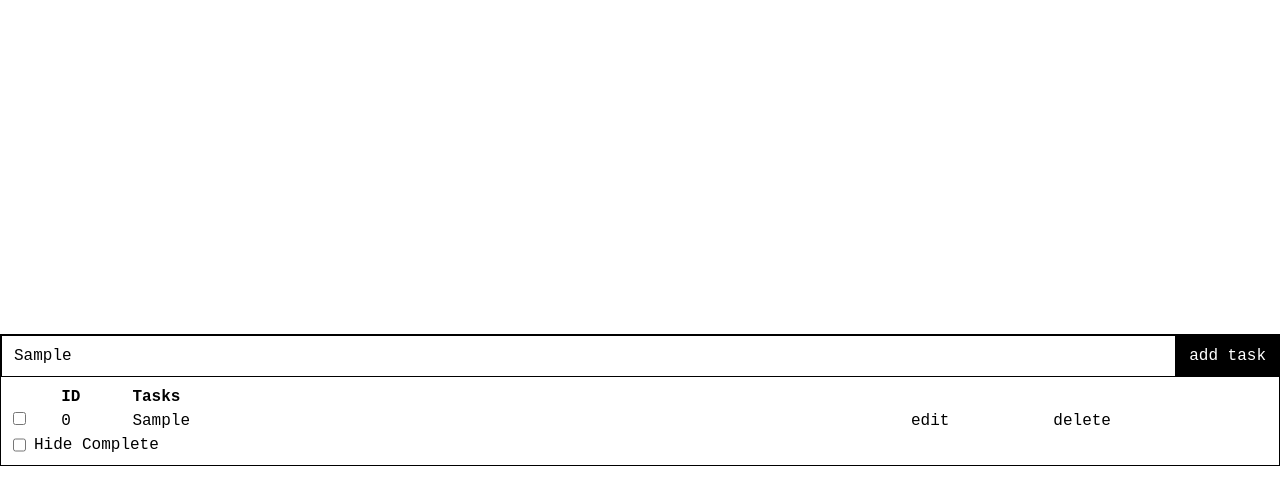
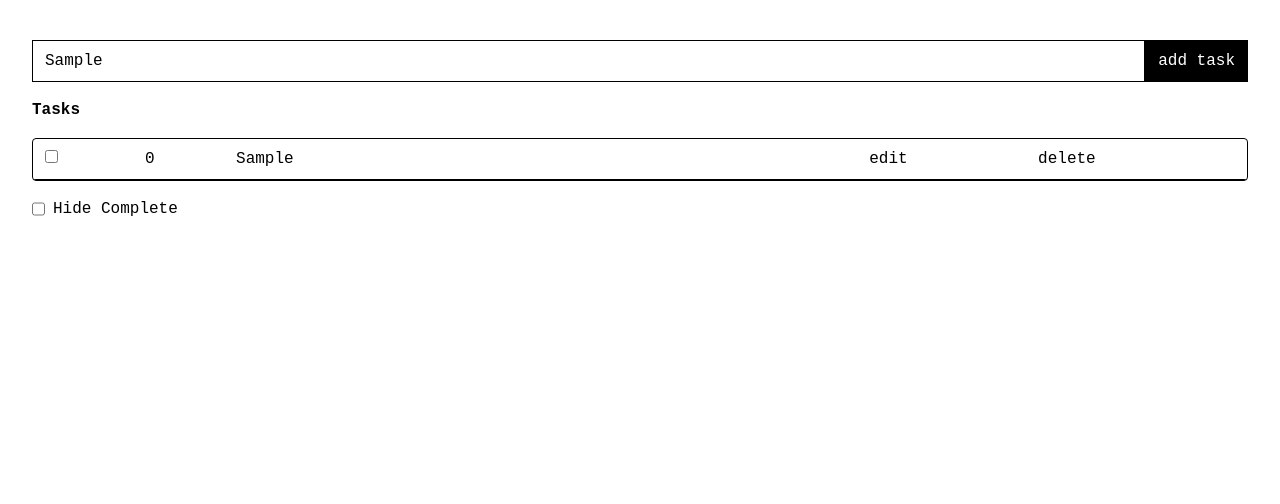
Before and after one commit to renagc/react-challenge, a React (Vite) app: page / in a window 1280 px wide. Both pictures are taken after typing "Sample" into the empty fields and a click on the button "add task". Shown: the top 504 px of the page. Built offline with nearby package versions, Linux system fonts and the light colour scheme.

Commit message:
Layout beta version done

```diff
--- a/src/App.tsx
+++ b/src/App.tsx
@@ -20,9 +20,9 @@ function App() {
 
   return (
     <>
-      <main className="container border w-screen">
+      <main className="container h-full w-full flex flex-col">
         <AppContext.Provider value={{ taskList, removeTask }}>
-          <section className="flex w-full">
+          <section className="flex w-full py-2">
             <input
               className="border border-black py-2 px-3 flex-1"
               onChange={(e: React.ChangeEvent<HTMLInputElement>) =>
@@ -33,9 +33,7 @@ function App() {
               add task
             </Button>
           </section>
-          <section className="max-h-[80vh] overflow-y-scroll scroll-smooth px-3 py-2">
-            <TaskList />
-          </section>
+          <TaskList />
         </AppContext.Provider>
       </main>
     </>
--- a/src/components/Task.tsx
+++ b/src/components/Task.tsx
@@ -6,9 +6,11 @@ function TaskItem({ item }: { item: Task }) {
   const [checked, setChecked] = useState<boolean>(item.checked);
   const { removeTask } = useTaskContext();
 
+  const padding = "py-2 px-3";
+
   return (
-    <tr>
-      <td>
+    <tr className="border-b">
+      <td className={padding}>
         <input
           type="checkbox"
           onChange={(e: React.ChangeEvent<HTMLInputElement>) =>
@@ -16,8 +18,8 @@ function TaskItem({ item }: { item: Task }) {
           }
         />
       </td>
-      <td>{item.id}</td>
-      <td>
+      <td className={padding}>{item.id}</td>
+      <td className={padding}>
         <input
           type="text"
           value={value}
@@ -27,14 +29,14 @@ function TaskItem({ item }: { item: Task }) {
           disabled
         />
       </td>
-      <td>
+      <td className={padding}>
         {!checked && (
           <button className="hover:underline hover:italic cursor-pointer">
             edit
           </button>
         )}
       </td>
-      <td>
+      <td className={padding}>
         <button
           className="hover:underline hover:italic cursor-pointer"
           onClick={() => removeTask(item.id)}
@@ -50,30 +52,33 @@ function TaskList() {
   const { taskList } = useTaskContext();
 
   return (
-    <>
+    <section className="flex-1 flex flex-col gap-4 overflow-hidden w-full py-2">
+      <button className="font-bold hover:underline self-start cursor-pointer">
+        Tasks
+      </button>
+      <div className="overflow-y-auto w-full border rounded">
         <table className="table-auto w-full">
-        <thead>
-          <tr>
-            <th></th>
-            <th className="text-left">ID</th>
-            <th className="text-left">Tasks</th>
-          </tr>
-        </thead>
           <tbody>
             {taskList.length !== 0 ? (
-            taskList.map((item: Task) => <TaskItem key={item.id} item={item} />)
+              taskList.map((item: Task) => (
+                <TaskItem key={item.id} item={item} />
+              ))
             ) : (
               <tr>
+                <td className="px-3 py-2">
+                  <input type="checkbox" disabled />
+                </td>
                 <td colSpan={5}>No tasks available.</td>
               </tr>
             )}
           </tbody>
         </table>
+      </div>
       <div className="flex gap-2">
         <input id="checkbox-hide-complete" type="checkbox" />
         <label htmlFor="checkbox-hide-complete">Hide Complete</label>
       </div>
-    </>
+    </section>
   );
 }
 
--- a/src/index.css
+++ b/src/index.css
@@ -22,3 +22,12 @@ body {
     justify-content: center;
     align-items: center;
 }
+
+#root {
+    width: 100vw;
+    height: 100vh;
+    display: flex;
+    justify-content: center;
+    padding: 2rem 2rem 2rem 2rem;
+    margin: 0;
+}
```
Lines whose indentation alone changed are shown as unchanged.
